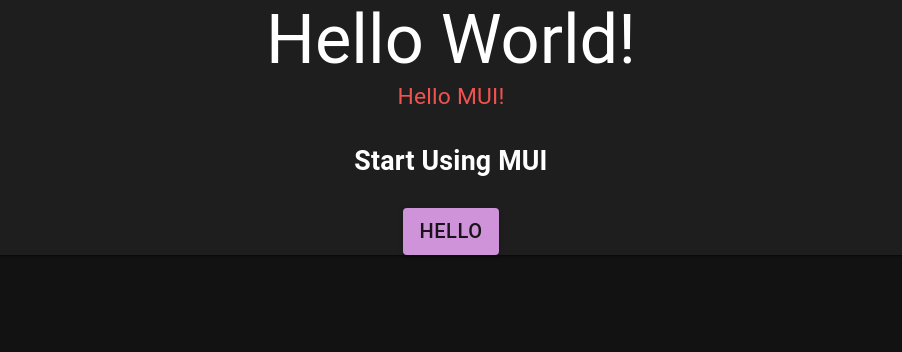
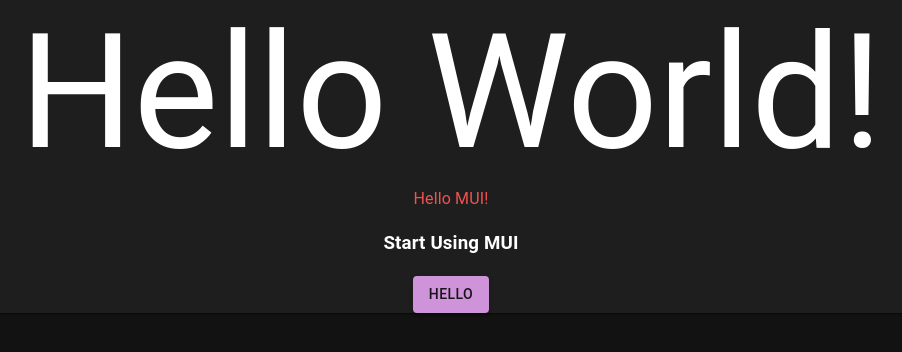
Before and after one commit to sourabhshukla/mui-theme-practice, a React (Create React App) app: page / in a window 1280 px wide. Shown: the top 352 px of the page, without its empty margins (189-1091 px from the left). Built offline with nearby package versions, Linux system fonts and the light colour scheme.

Commit message:
Added default styling for Typography element

```diff
--- a/src/theme.js
+++ b/src/theme.js
@@ -14,7 +14,9 @@
     },
   },
   typography: {
-    fontSize: 20,
+    h3: {
+      fontSize: "10rem",
+    },
   },
 });
 
```
